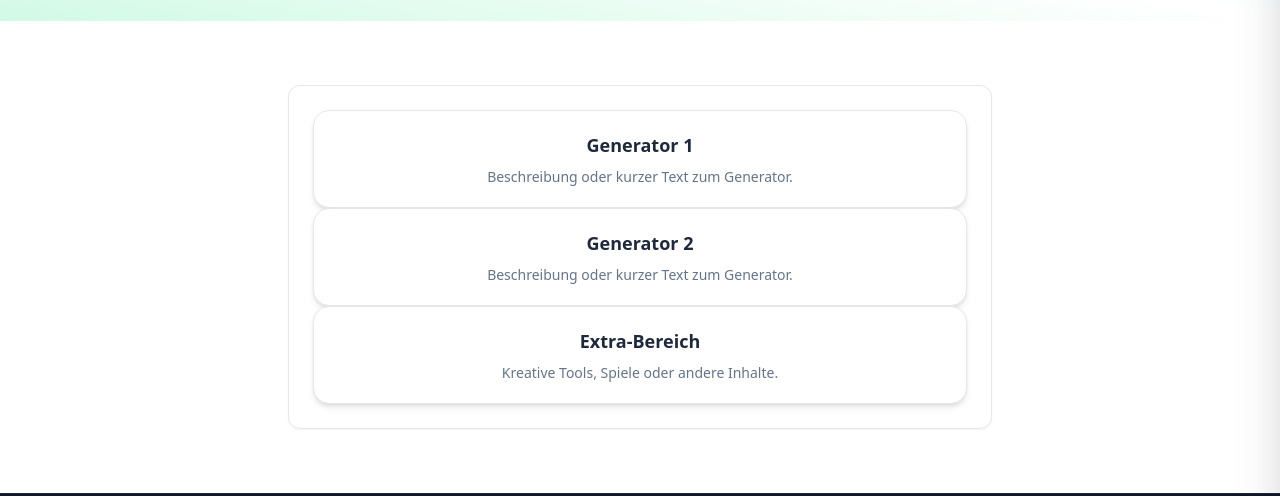
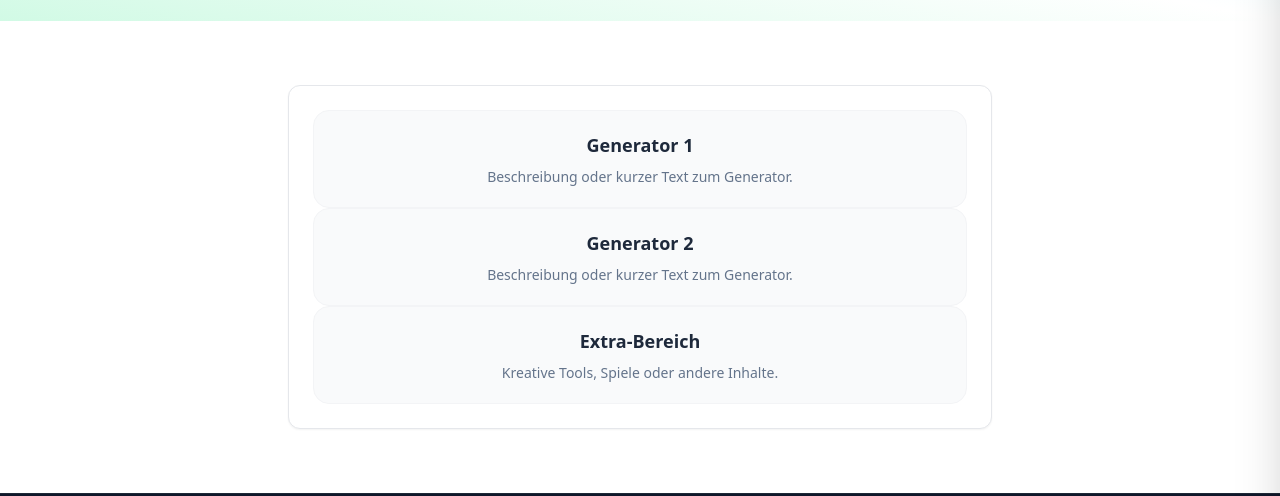
Before and after one commit to Silituz/silituz-website, a Jekyll site: the page built from generators.html, in a window 1280 px wide. Shown: the part 360-856 px from the top of the page. Built offline with Jekyll 4.4.1, drawn with Linux system fonts in a browser that asks for light colours; nearby versions of some CDN libraries.

Commit message:
Update generators.html

```diff
--- a/generators.html
+++ b/generators.html
@@ -16,7 +16,7 @@ title: "Generatoren & mehr – SILITUZ"
       <div class="p-6 border rounded-xl shadow-sm bg-white text-center">
         <!-- Generator 1 -->
     <a href="/generator-1"
-       class="group relative block overflow-hidden rounded-2xl shadow-md bg-white border border-gray-200 transition hover:shadow-lg">
+      <a class="group relative block overflow-hidden rounded-2xl bg-gray-50 dark:bg-gray-800 border border-gray-100 dark:border-gray-700">
 
       <!-- Hintergrund-Fill -->
       <span class="absolute inset-y-0 left-0 w-0 bg-emerald-500 transition-all duration-[1200ms] ease-out group-hover:w-full"></span>
@@ -32,7 +32,7 @@ title: "Generatoren & mehr – SILITUZ"
 
     <!-- Generator 2 -->
     <a href="/generator-2"
-       class="group relative block overflow-hidden rounded-2xl shadow-md bg-white border border-gray-200 transition hover:shadow-lg">
+      <a class="group relative block overflow-hidden rounded-2xl bg-gray-50 dark:bg-gray-800 border border-gray-100 dark:border-gray-700">
 
       <span class="absolute inset-y-0 left-0 w-0 bg-emerald-500 transition-all duration-[1200ms] ease-out group-hover:w-full"></span>
 
@@ -46,8 +46,7 @@ title: "Generatoren & mehr – SILITUZ"
 
     <!-- Extra-Bereich -->
     <a href="/extras"
-       class="group relative block overflow-hidden rounded-2xl shadow-md bg-white border border-gray-200 transition hover:shadow-lg">
-
+      <a class="group relative block overflow-hidden rounded-2xl bg-gray-50 dark:bg-gray-800 border border-gray-100 dark:border-gray-700">
       <span class="absolute inset-y-0 left-0 w-0 bg-emerald-500 transition-all duration-[1200ms] ease-out group-hover:w-full"></span>
 
       <div class="relative z-10 px-6 py-5">
```
